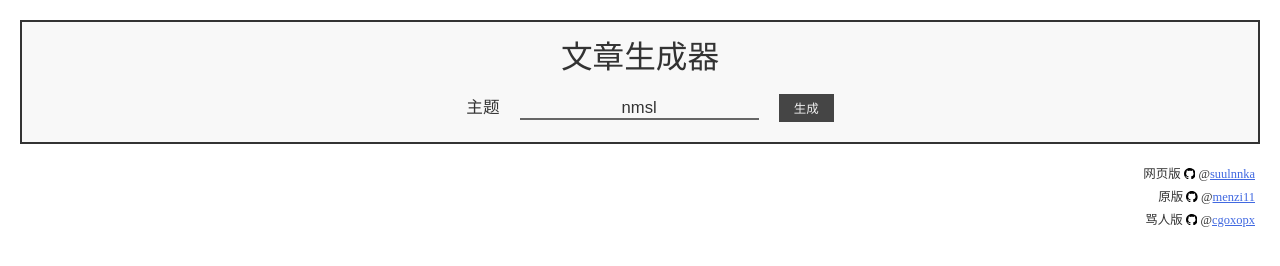
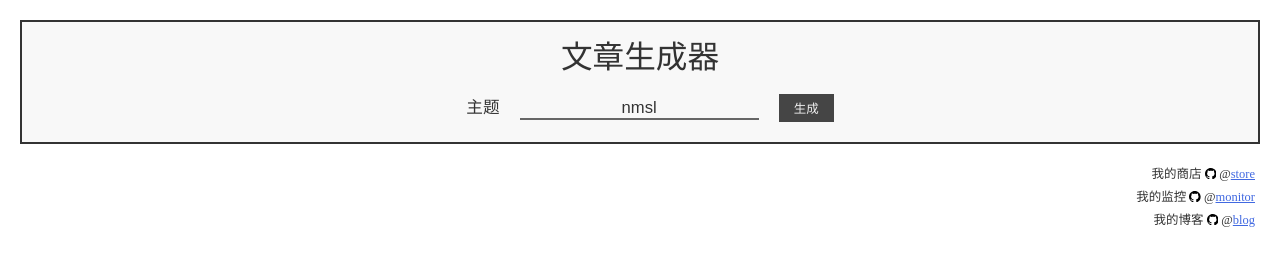
Before and after one commit to jialifushi/FuckGenerator, a plain HTML site: page index.html in a window 1280 px wide. Drawn offline with Linux system fonts and the light colour scheme.

Commit message:
Update index.html

```diff
--- a/index.html
+++ b/index.html
@@ -17,19 +17,19 @@
     </div>
     <div id="页脚">
       <p>
-        网页版
-        <a class="链接" href="https://github.com/suulnnka/BullshitGenerator"><svg class="图标" viewBox="0 0 16 16" version="1.1" aria-hidden="true"><path fill-rule="evenodd" d="M8 0C3.58 0 0 3.58 0 8c0 3.54 2.29 6.53 5.47 7.59.4.07.55-.17.55-.38 0-.19-.01-.82-.01-1.49-2.01.37-2.53-.49-2.69-.94-.09-.23-.48-.94-.82-1.13-.28-.15-.68-.52-.01-.53.63-.01 1.08.58 1.23.82.72 1.21 1.87.87 2.33.66.07-.52.28-.87.51-1.07-1.78-.2-3.64-.89-3.64-3.95 0-.87.31-1.59.82-2.15-.08-.2-.36-1.02.08-2.12 0 0 .67-.21 2.2.82.64-.18 1.32-.27 2-.27.68 0 1.36.09 2 .27 1.53-1.04 2.2-.82 2.2-.82.44 1.1.16 1.92.08 2.12.51.56.82 1.27.82 2.15 0 3.07-1.87 3.75-3.65 3.95.29.25.54.73.54 1.48 0 1.07-.01 1.93-.01 2.2 0 .21.15.46.55.38A8.013 8.013 0 0016 8c0-4.42-3.58-8-8-8z"></path></svg></a>
-        @<a class="链接" href="https://www.zhihu.com/people/su-lan-qia">suulnnka</a>
+        我的商店
+        <a class="链接" href="https://store.superspace.us.kg"><svg class="图标" viewBox="0 0 16 16" version="1.1" aria-hidden="true"><path fill-rule="evenodd" d="M8 0C3.58 0 0 3.58 0 8c0 3.54 2.29 6.53 5.47 7.59.4.07.55-.17.55-.38 0-.19-.01-.82-.01-1.49-2.01.37-2.53-.49-2.69-.94-.09-.23-.48-.94-.82-1.13-.28-.15-.68-.52-.01-.53.63-.01 1.08.58 1.23.82.72 1.21 1.87.87 2.33.66.07-.52.28-.87.51-1.07-1.78-.2-3.64-.89-3.64-3.95 0-.87.31-1.59.82-2.15-.08-.2-.36-1.02.08-2.12 0 0 .67-.21 2.2.82.64-.18 1.32-.27 2-.27.68 0 1.36.09 2 .27 1.53-1.04 2.2-.82 2.2-.82.44 1.1.16 1.92.08 2.12.51.56.82 1.27.82 2.15 0 3.07-1.87 3.75-3.65 3.95.29.25.54.73.54 1.48 0 1.07-.01 1.93-.01 2.2 0 .21.15.46.55.38A8.013 8.013 0 0016 8c0-4.42-3.58-8-8-8z"></path></svg></a>
+        @<a class="链接" href="https://store.superspace.us.kg">store</a>
        </p>
       <p>
-        原版
-        <a class="链接" href="https://github.com/menzi11/BullshitGenerator"><svg class="图标" viewBox="0 0 16 16" version="1.1" aria-hidden="true"><path fill-rule="evenodd" d="M8 0C3.58 0 0 3.58 0 8c0 3.54 2.29 6.53 5.47 7.59.4.07.55-.17.55-.38 0-.19-.01-.82-.01-1.49-2.01.37-2.53-.49-2.69-.94-.09-.23-.48-.94-.82-1.13-.28-.15-.68-.52-.01-.53.63-.01 1.08.58 1.23.82.72 1.21 1.87.87 2.33.66.07-.52.28-.87.51-1.07-1.78-.2-3.64-.89-3.64-3.95 0-.87.31-1.59.82-2.15-.08-.2-.36-1.02.08-2.12 0 0 .67-.21 2.2.82.64-.18 1.32-.27 2-.27.68 0 1.36.09 2 .27 1.53-1.04 2.2-.82 2.2-.82.44 1.1.16 1.92.08 2.12.51.56.82 1.27.82 2.15 0 3.07-1.87 3.75-3.65 3.95.29.25.54.73.54 1.48 0 1.07-.01 1.93-.01 2.2 0 .21.15.46.55.38A8.013 8.013 0 0016 8c0-4.42-3.58-8-8-8z"></path></svg></a>
-        @<a class="链接" href="https://www.zhihu.com/people/ke-meng-90">menzi11</a>
+        我的监控
+        <a class="链接" href="https://monitor.superspace.us.kg"><svg class="图标" viewBox="0 0 16 16" version="1.1" aria-hidden="true"><path fill-rule="evenodd" d="M8 0C3.58 0 0 3.58 0 8c0 3.54 2.29 6.53 5.47 7.59.4.07.55-.17.55-.38 0-.19-.01-.82-.01-1.49-2.01.37-2.53-.49-2.69-.94-.09-.23-.48-.94-.82-1.13-.28-.15-.68-.52-.01-.53.63-.01 1.08.58 1.23.82.72 1.21 1.87.87 2.33.66.07-.52.28-.87.51-1.07-1.78-.2-3.64-.89-3.64-3.95 0-.87.31-1.59.82-2.15-.08-.2-.36-1.02.08-2.12 0 0 .67-.21 2.2.82.64-.18 1.32-.27 2-.27.68 0 1.36.09 2 .27 1.53-1.04 2.2-.82 2.2-.82.44 1.1.16 1.92.08 2.12.51.56.82 1.27.82 2.15 0 3.07-1.87 3.75-3.65 3.95.29.25.54.73.54 1.48 0 1.07-.01 1.93-.01 2.2 0 .21.15.46.55.38A8.013 8.013 0 0016 8c0-4.42-3.58-8-8-8z"></path></svg></a>
+        @<a class="链接" href="https://monitor.superspace.us.kg">monitor</a>
       </p>
       <p>
-        骂人版
-        <a class="链接" href="https://github.com/cgoxopx/BullshitGenerator"><svg class="图标" viewBox="0 0 16 16" version="1.1" aria-hidden="true"><path fill-rule="evenodd" d="M8 0C3.58 0 0 3.58 0 8c0 3.54 2.29 6.53 5.47 7.59.4.07.55-.17.55-.38 0-.19-.01-.82-.01-1.49-2.01.37-2.53-.49-2.69-.94-.09-.23-.48-.94-.82-1.13-.28-.15-.68-.52-.01-.53.63-.01 1.08.58 1.23.82.72 1.21 1.87.87 2.33.66.07-.52.28-.87.51-1.07-1.78-.2-3.64-.89-3.64-3.95 0-.87.31-1.59.82-2.15-.08-.2-.36-1.02.08-2.12 0 0 .67-.21 2.2.82.64-.18 1.32-.27 2-.27.68 0 1.36.09 2 .27 1.53-1.04 2.2-.82 2.2-.82.44 1.1.16 1.92.08 2.12.51.56.82 1.27.82 2.15 0 3.07-1.87 3.75-3.65 3.95.29.25.54.73.54 1.48 0 1.07-.01 1.93-.01 2.2 0 .21.15.46.55.38A8.013 8.013 0 0016 8c0-4.42-3.58-8-8-8z"></path></svg></a>
-        @<a class="链接" href="https://www.zhihu.com/people/cgoxopx">cgoxopx</a>
+        我的博客
+        <a class="链接" href="https://blog.hezhuang.us.kg"><svg class="图标" viewBox="0 0 16 16" version="1.1" aria-hidden="true"><path fill-rule="evenodd" d="M8 0C3.58 0 0 3.58 0 8c0 3.54 2.29 6.53 5.47 7.59.4.07.55-.17.55-.38 0-.19-.01-.82-.01-1.49-2.01.37-2.53-.49-2.69-.94-.09-.23-.48-.94-.82-1.13-.28-.15-.68-.52-.01-.53.63-.01 1.08.58 1.23.82.72 1.21 1.87.87 2.33.66.07-.52.28-.87.51-1.07-1.78-.2-3.64-.89-3.64-3.95 0-.87.31-1.59.82-2.15-.08-.2-.36-1.02.08-2.12 0 0 .67-.21 2.2.82.64-.18 1.32-.27 2-.27.68 0 1.36.09 2 .27 1.53-1.04 2.2-.82 2.2-.82.44 1.1.16 1.92.08 2.12.51.56.82 1.27.82 2.15 0 3.07-1.87 3.75-3.65 3.95.29.25.54.73.54 1.48 0 1.07-.01 1.93-.01 2.2 0 .21.15.46.55.38A8.013 8.013 0 0016 8c0-4.42-3.58-8-8-8z"></path></svg></a>
+        @<a class="链接" href="https://blog.hezhuang.us.kg">blog</a>
       </p>
     </div>
   </body>
```
